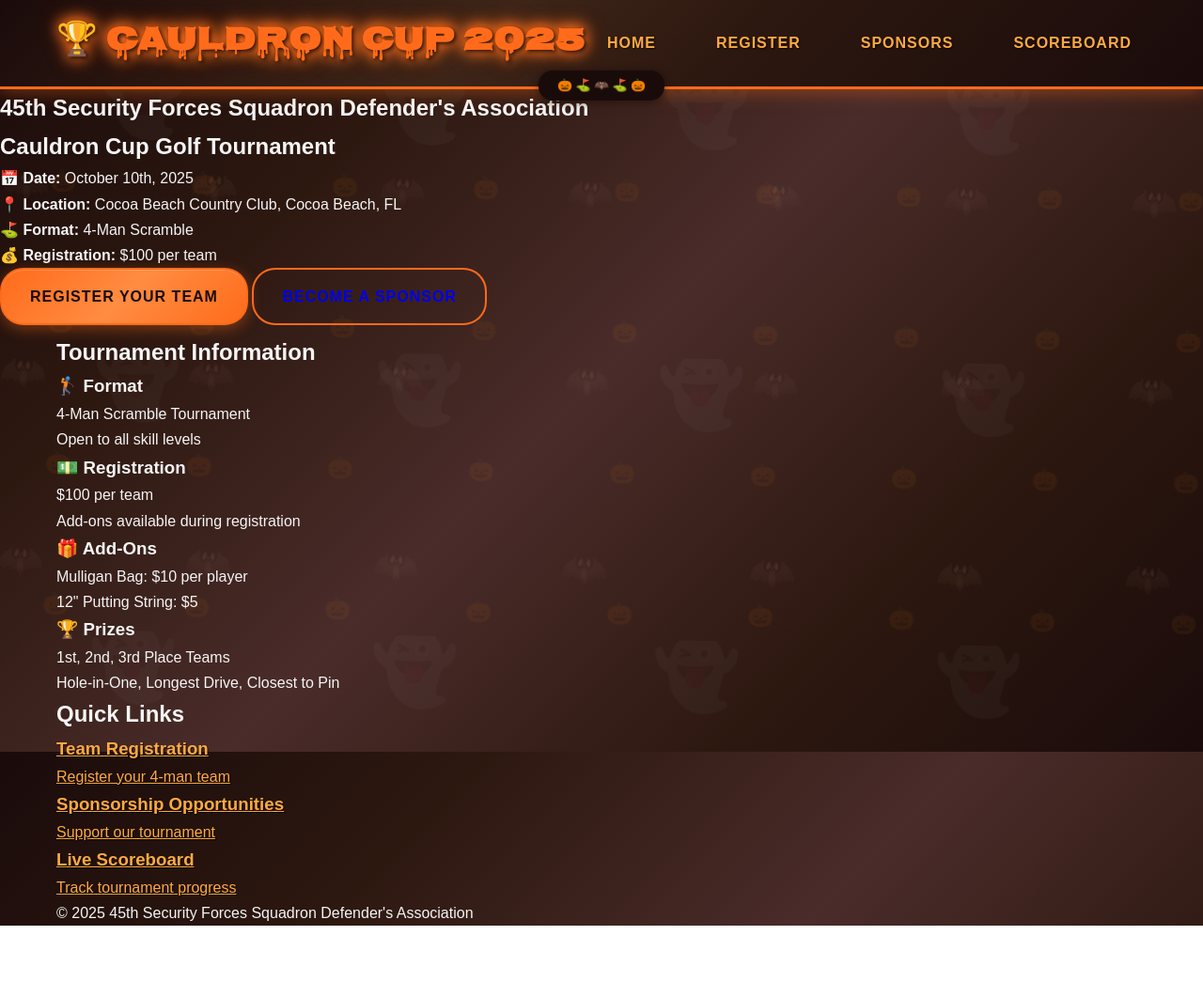
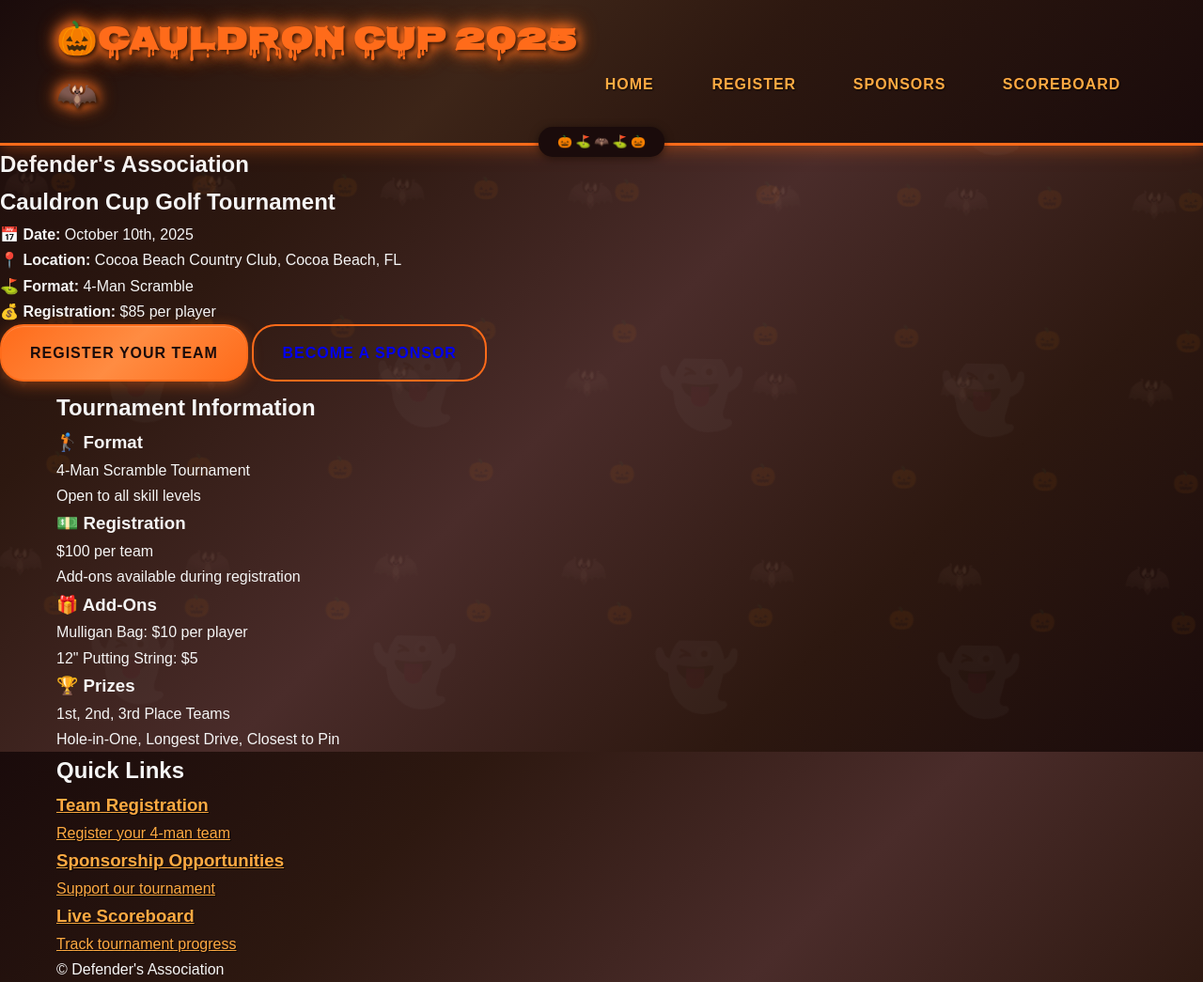
Before and after one commit to defendersassocation/Cauldron-Cup, a plain HTML site: page index.html in a window 1280 px wide. Shown: the whole page at 94% size. Before the commit the page ends 985 px from the top, so only its background shows below. Drawn offline with Linux system fonts and the light colour scheme; a script that the page names is missing; a web font is replaced by a local one.

Commit message:
Update index.html

```diff
--- a/index.html
+++ b/index.html
@@ -3,7 +3,7 @@
 <head>
     <meta charset="UTF-8">
     <meta name="viewport" content="width=device-width, initial-scale=1.0">
-    <title>Cauldron Cup 2025 - 45th Security Forces Squadron</title>
+    <title>Cauldron Cup 2025 - Defender's Association</title>
     <link rel="stylesheet" href="styles.css">
     <script src="https://js.stripe.com/v3/"></script>
 </head>
@@ -11,7 +11,7 @@
     <header>
         <nav>
             <div class="logo">
-                <h1>🏆 Cauldron Cup 2025</h1>
+                <h1> 🎃Cauldron Cup 2025🦇</h1>
             </div>
             <ul class="nav-links">
                 <li><a href="index.html">Home</a></li>
@@ -25,13 +25,13 @@
     <main>
         <section class="hero">
             <div class="hero-content">
-                <h1>45th Security Forces Squadron Defender's Association</h1>
+                <h1>Defender's Association</h1>
                 <h2>Cauldron Cup Golf Tournament</h2>
                 <div class="event-details">
                     <p><strong>📅 Date:</strong> October 10th, 2025</p>
                     <p><strong>📍 Location:</strong> Cocoa Beach Country Club, Cocoa Beach, FL</p>
                     <p><strong>⛳ Format:</strong> 4-Man Scramble</p>
-                    <p><strong>💰 Registration:</strong> $100 per team</p>
+                    <p><strong>💰 Registration:</strong> $85 per player</p>
                 </div>
                 <div class="cta-buttons">
                     <a href="register.html" class="btn btn-primary">Register Your Team</a>
@@ -91,7 +91,7 @@
 
     <footer>
         <div class="container">
-            <p>&copy; 2025 45th Security Forces Squadron Defender's Association</p>
+            <p>&copy; Defender's Association</p>
         </div>
     </footer>
 
```
